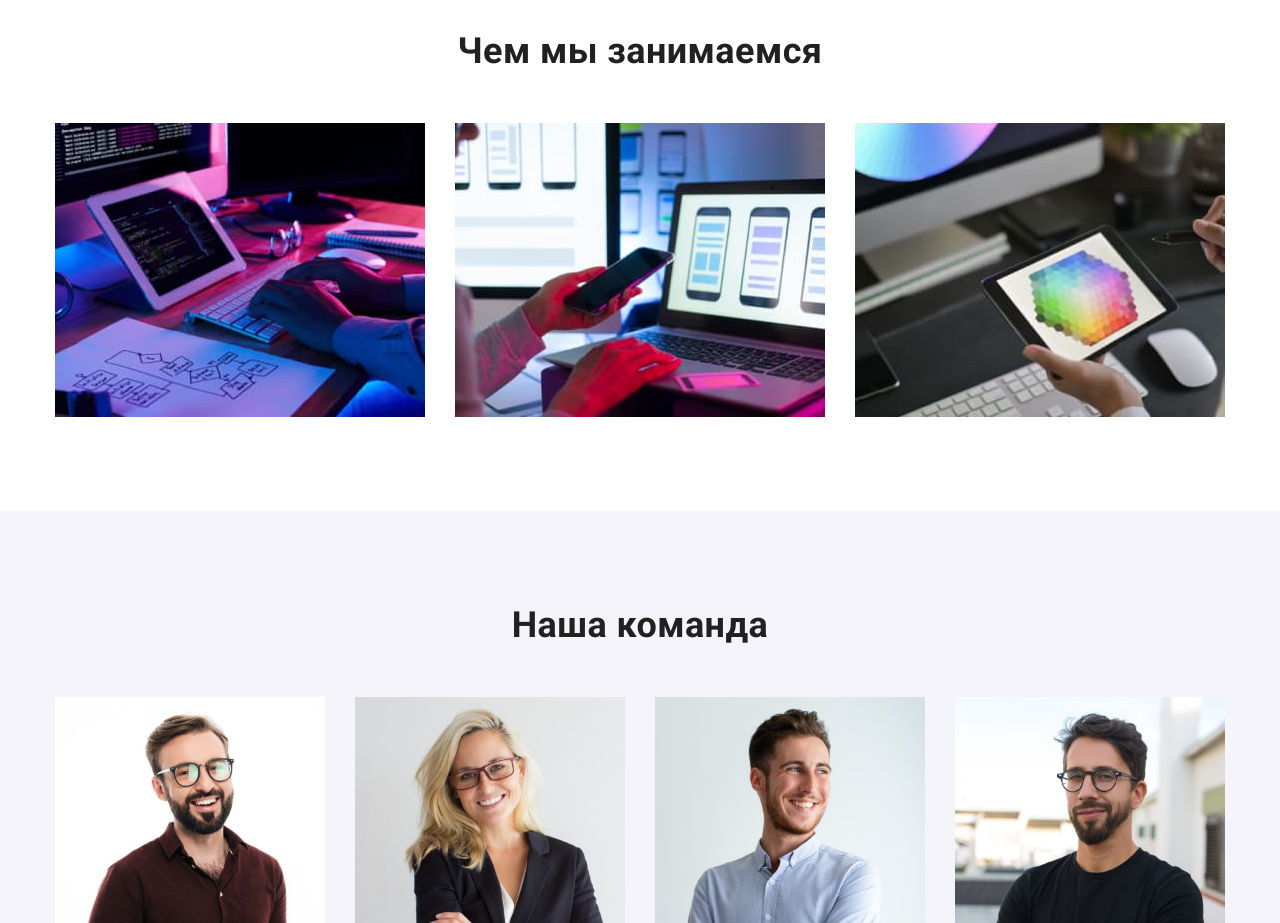
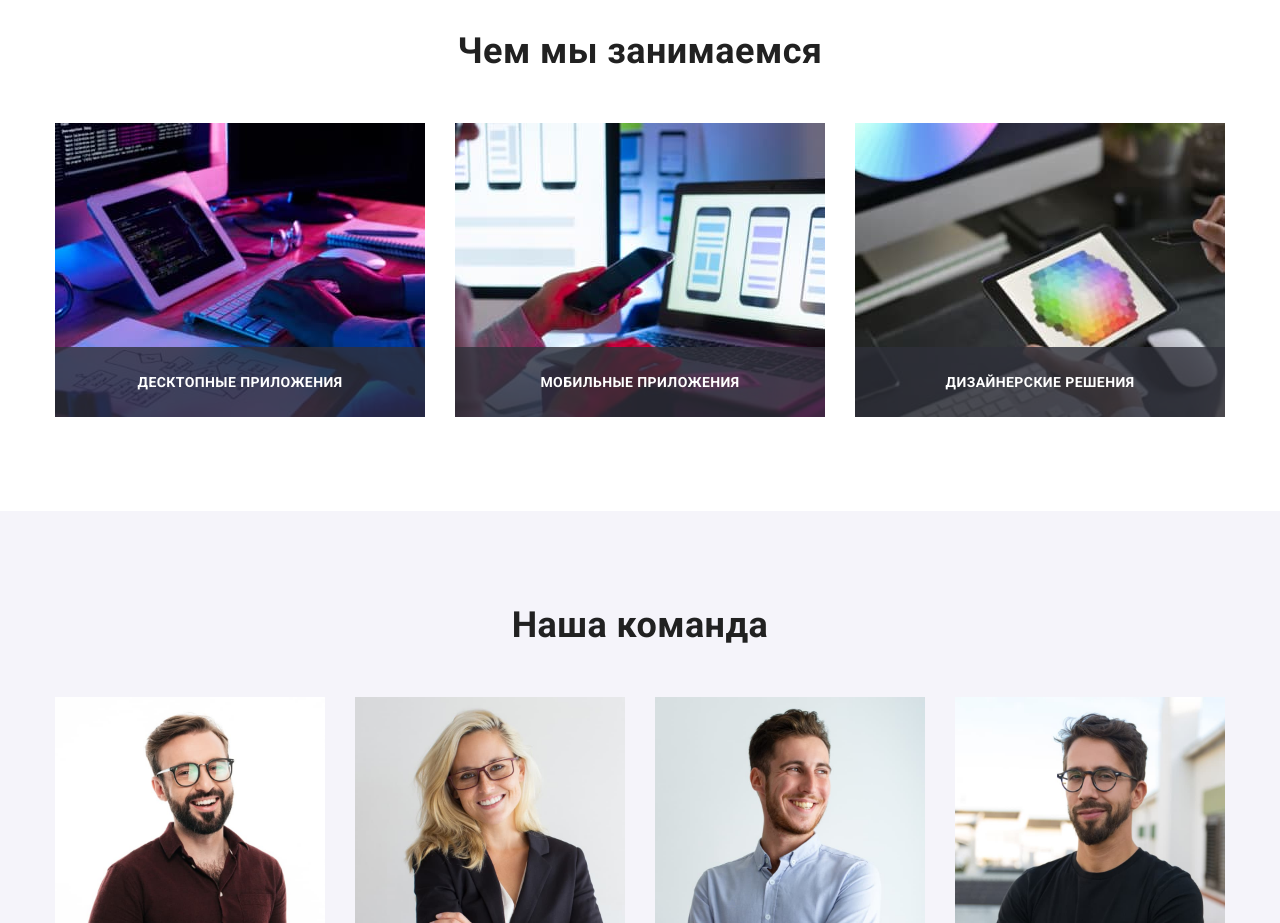
Before and after one commit to Mark-Y-GIT/goit-markup-hw-04.04, a plain HTML site: page index.html in a window 1280 px wide. Shown: the part 1180-2103 px from the top of the page. Drawn offline with nearby package versions, Linux system fonts and the light colour scheme.

Commit message:
work cards finished

```diff
--- a/css/index.css
+++ b/css/index.css
@@ -87,6 +87,10 @@
 .work .list {
   display: flex;
   column-gap: 30px;
+}
+
+.work .list-item {
+  position: relative;
 }
 
 .third-titles {
@@ -218,3 +222,26 @@
 .clients-link > .icon {
   fill: var(--icon-color);
 }
+
+.work-overlay {
+  display: flex;
+  align-items: center;
+  justify-content: center;
+
+  position: absolute;
+  bottom: 0;
+  left: 0;
+
+  height: 70px;
+  width: 100%;
+  background: rgba(47, 48, 58, 0.8);
+}
+
+.work-text {
+  font-weight: 700;
+  font-size: 14px;
+  line-height: 16px;
+  letter-spacing: 0.03em;
+  text-transform: uppercase;
+  color: var(--dark-bg-text-color);
+}
--- a/index.html
+++ b/index.html
@@ -113,12 +113,21 @@
           <ul class="list">
             <li class="list-item">
               <img src="./images/img.jpg" alt="img" width="370" />
+              <div class="work-overlay">
+                <p class="work-text">Десктопные приложения</p>
+              </div>
             </li>
             <li class="list-item">
               <img src="./images/img-1.jpg" alt="img-1" width="370" />
+              <div class="work-overlay">
+                <p class="work-text">Мобильные приложения</p>
+              </div>
             </li>
             <li class="list-item">
               <img src="./images/img-2.jpg" alt="img-2" width="370" />
+              <div class="work-overlay">
+                <p class="work-text">Дизайнерские решения</p>
+              </div>
             </li>
           </ul>
         </div>
```
